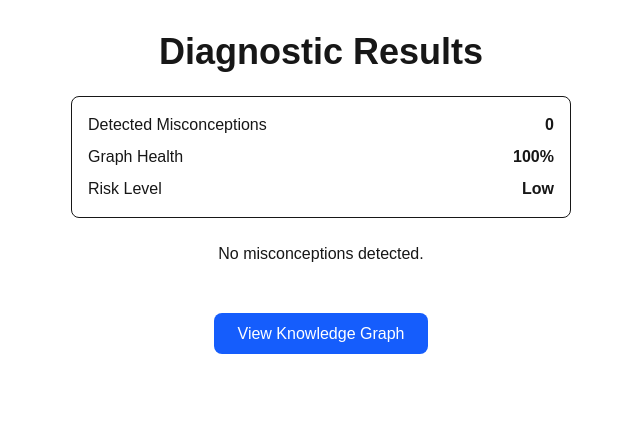
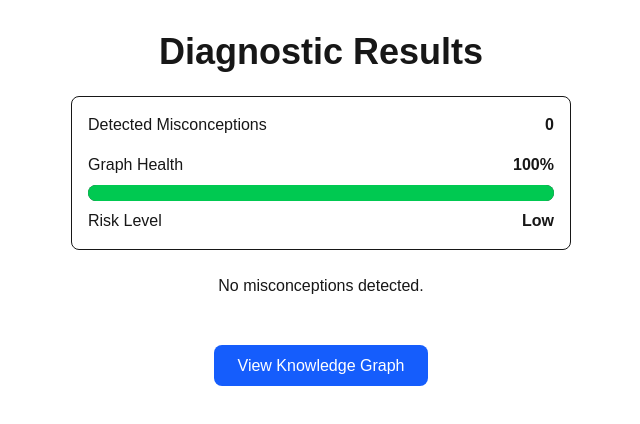
Before and after one commit to Omkarkele2006/SciSleuth, a Next.js app in the folder frontend/: page /results in a window 1280 px wide. Shown: the top 424 px of the page, without its empty margins (319-959 px from the left). Built offline with nearby package versions, Linux system fonts and the light colour scheme.

Commit message:
feat: add graph health progress visualization

```diff
--- a/frontend/src/app/results/page.tsx
+++ b/frontend/src/app/results/page.tsx
@@ -43,7 +43,7 @@ export default function ResultsPage() {
             <h1 className="text-4xl font-bold">
                 Diagnostic Results
             </h1>
-            <div className="border rounded-lg p-4 w-[500px]">
+            <div className="border rounded-lg p-4 w-125">
                 <div className="flex justify-between">
                     <span>
                         Detected Misconceptions
@@ -54,12 +54,23 @@ export default function ResultsPage() {
                     </strong>
                 </div>
 
-                <div className="flex justify-between mt-2">
-                    <span>Graph Health</span>
+                <div className="mt-4">
+                    <div className="flex justify-between mb-2">
+                        <span>Graph Health</span>
 
-                    <strong>
-                        {graphHealth}%
-                    </strong>
+                        <strong>
+                            {graphHealth}%
+                        </strong>
+                    </div>
+
+                    <div className="w-full bg-zinc-800 rounded-full h-4">
+                        <div
+                            className="bg-green-500 h-4 rounded-full"
+                            style={{
+                                width: `${graphHealth}%`,
+                            }}
+                        />
+                    </div>
                 </div>
 
                 <div className="flex justify-between mt-2">
```
